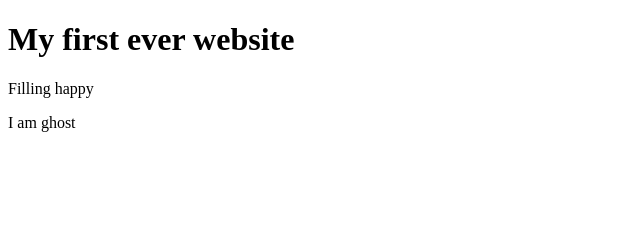
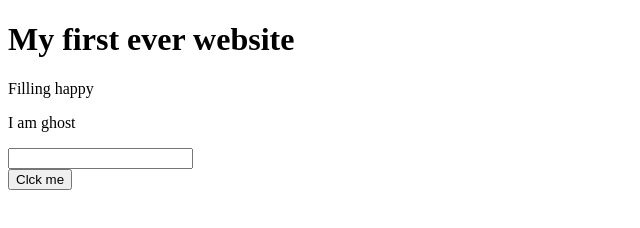
Before and after one commit to mosharaf-hossain/my-first-website, a plain HTML site: page index.html in a window 1280 px wide. Shown: the whole page, without its empty margins (0-640 px from the left). Drawn offline with Linux system fonts and the light colour scheme.

Commit message:
work is done

```diff
--- a/index.html
+++ b/index.html
@@ -9,5 +9,8 @@
     <h1>My first ever website</h1>
     <p>Filling happy</p>
     <p>I am ghost</p>
+    <input type="text">
+    <br>
+    <button>Clck me </button>
 </body>
 </html>
```
